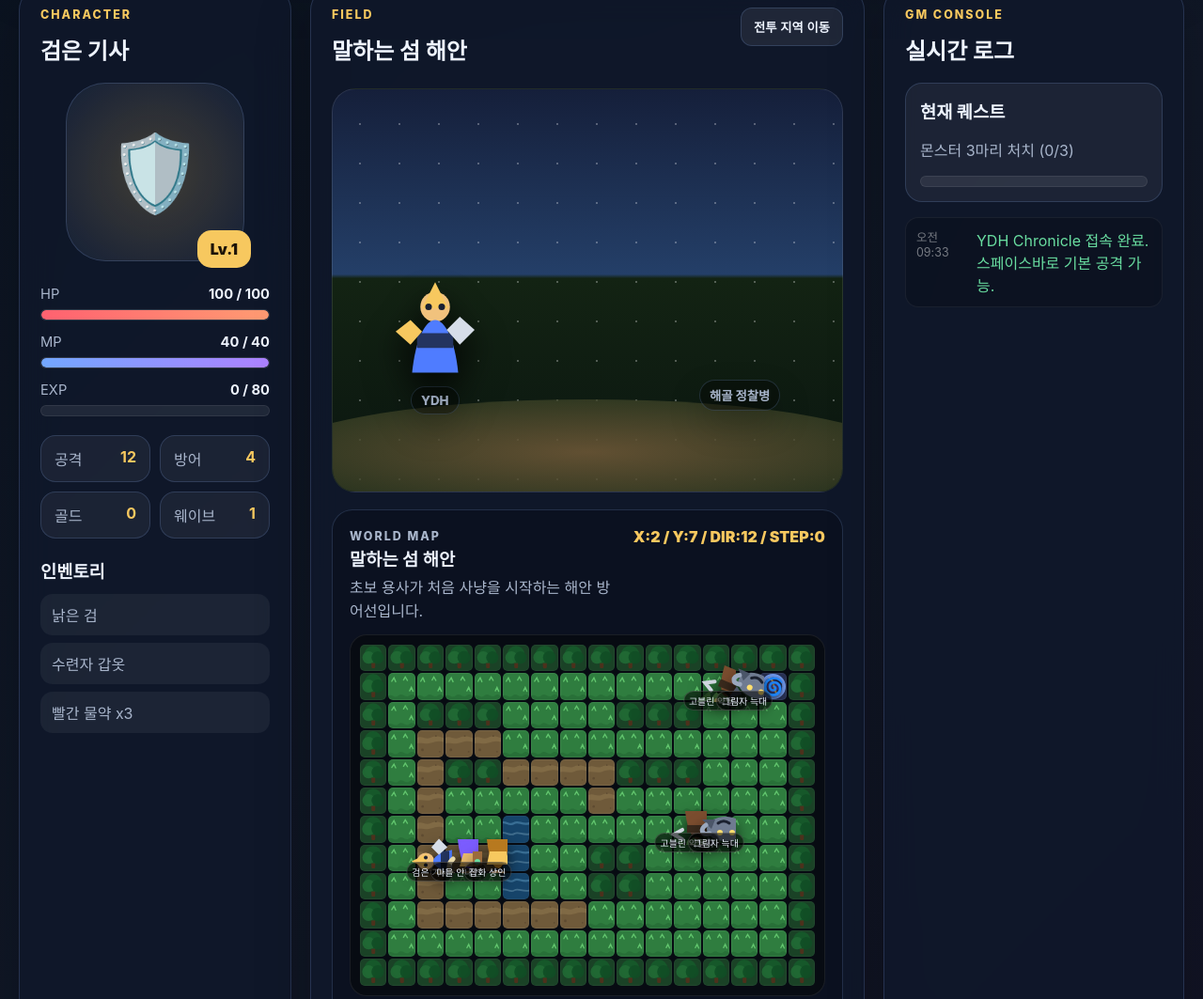
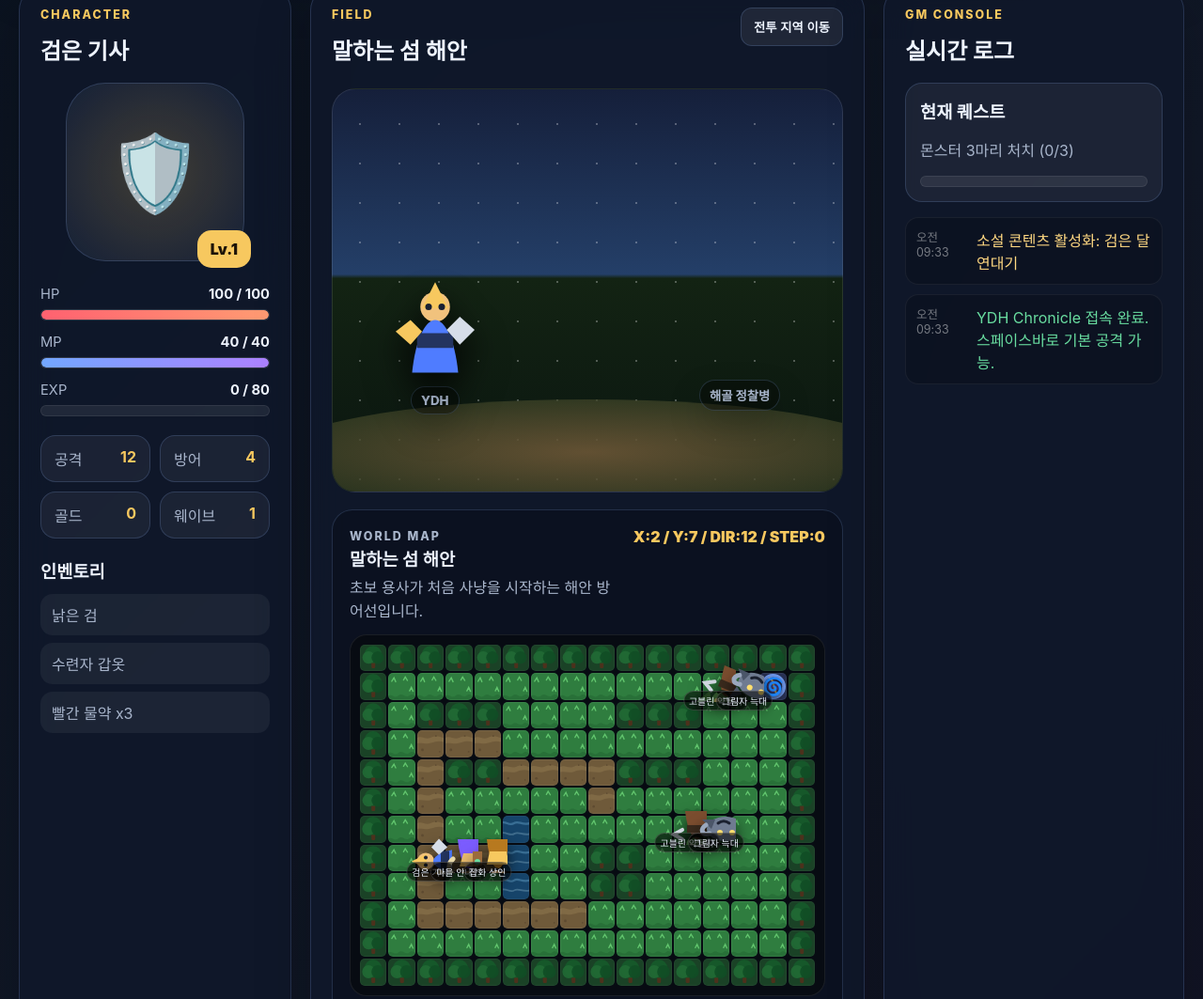
Before and after one commit to ydhappy/ydh_, a plain HTML site: page index.html in a window 1280 px wide. Shown: the part 1140-2203 px from the top of the page at 94% size. Drawn offline with Linux system fonts and the light colour scheme.

Commit message:
Load lore content before game runtime

```diff
--- a/index.html
+++ b/index.html
@@ -289,6 +289,7 @@
     </button>
   </template>
 
+  <script src="data/lore-content.js"></script>
   <script src="data/maps.js"></script>
   <script src="data/entities.js"></script>
   <script src="data/animations.js"></script>
```
